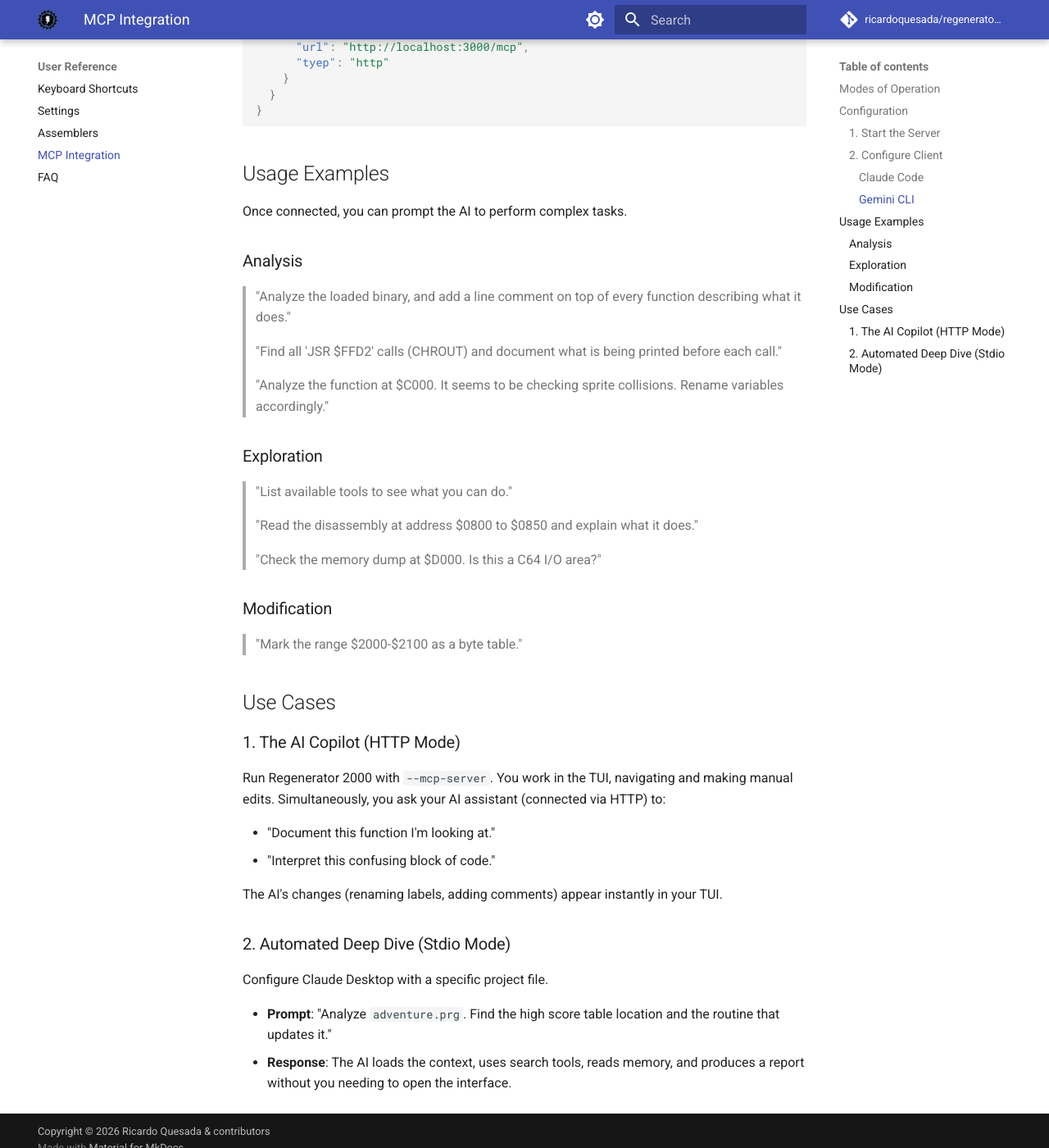
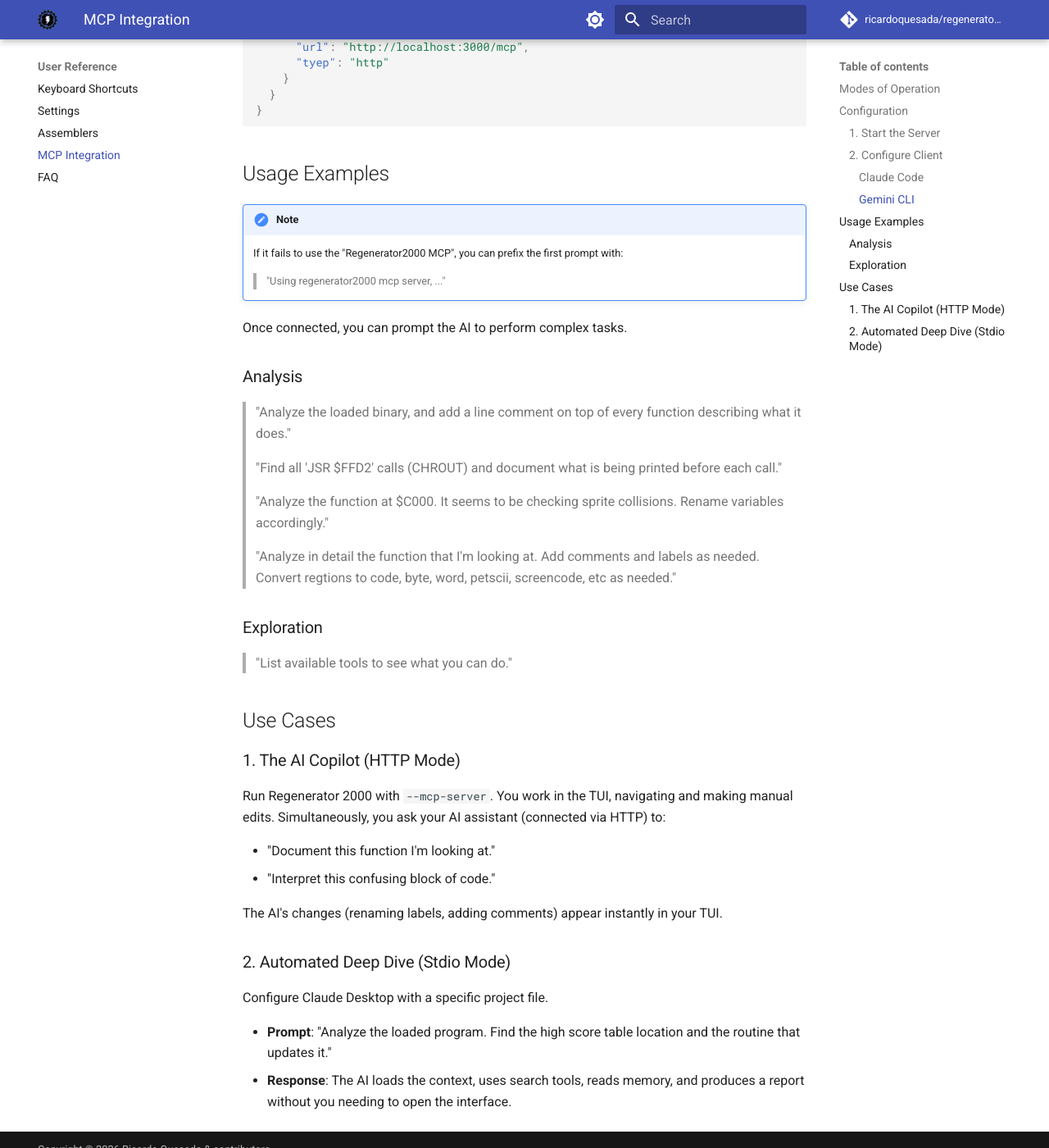
Before and after one commit to ricardoquesada/regenerator2000, an MkDocs documentation site: the page built from docs/mcp.md, in a window 1280 px wide and 1400 px high, scrolled down 2274 px. Shown: the whole window at 82% size. Built offline with MkDocs 1.6.1 and Material for MkDocs 9.7.7, drawn with Linux system fonts in a browser that asks for light colours; comment, search, counter and statistics services are not loaded.

Commit message:
improved MCP documentation

```diff
--- a/docs/mcp.md
+++ b/docs/mcp.md
@@ -94,6 +94,12 @@
 
 ## Usage Examples
 
+!!! note
+
+    If it fails to use the "Regenerator2000 MCP", you can prefix the first prompt with:
+
+    > "Using regenerator2000 mcp server, ..."
+
 Once connected, you can prompt the AI to perform complex tasks.
 
 ### Analysis
@@ -104,17 +110,11 @@
 
 > "Analyze the function at $C000. It seems to be checking sprite collisions. Rename variables accordingly."
 
+> "Analyze in detail the function that I'm looking at. Add comments and labels as needed. Convert regtions to code, byte, word, petscii, screencode, etc as needed."
+
 ### Exploration
 
 > "List available tools to see what you can do."
-
-> "Read the disassembly at address $0800 to $0850 and explain what it does."
-
-> "Check the memory dump at $D000. Is this a C64 I/O area?"
-
-### Modification
-
-> "Mark the range $2000-$2100 as a byte table."
 
 ## Use Cases
 
@@ -131,5 +131,5 @@
 
 Configure Claude Desktop with a specific project file.
 
-- **Prompt**: "Analyze `adventure.prg`. Find the high score table location and the routine that updates it."
+- **Prompt**: "Analyze the loaded program. Find the high score table location and the routine that updates it."
 - **Response**: The AI loads the context, uses search tools, reads memory, and produces a report without you needing to open the interface.
```
